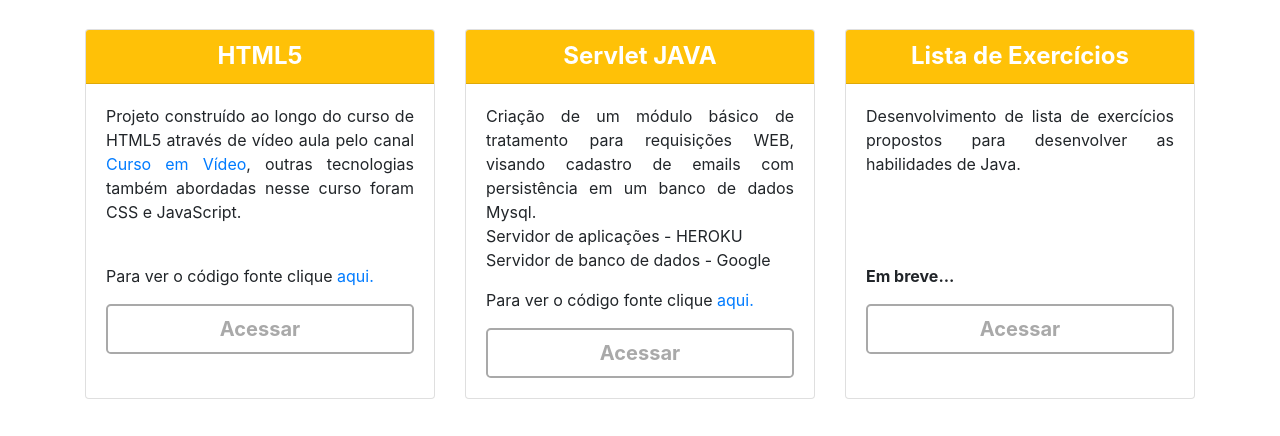
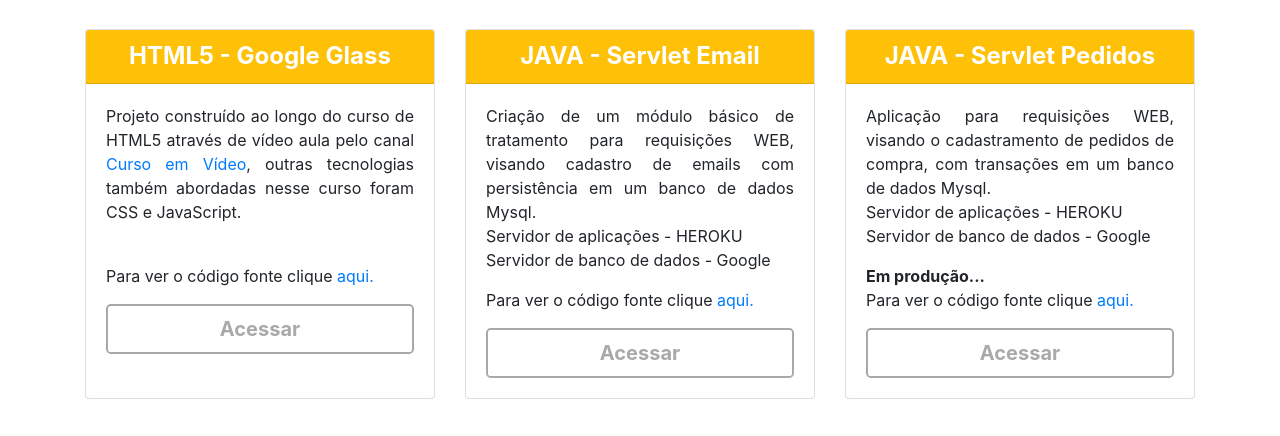
Before and after one commit to rlimax/rlimax.github.io, a plain HTML site: page index.html in a window 1280 px wide. Shown: the part 766-1202 px from the top of the page. Drawn offline with nearby package versions, Linux system fonts and the light colour scheme.

Commit message:
Atualização de descrição e 'linkagem' para projeto.

```diff
--- a/index.html
+++ b/index.html
@@ -77,7 +77,7 @@
         <div class="card-deck mb-3 ">
             <div class="card mb-4 box-shadow">
                 <div class="card-header bg-warning">
-                    <h4 class="my-0 font-weight-bold text-white text-center">HTML5</h4>
+                    <h4 class="my-0 font-weight-bold text-white text-center">HTML5 - Google Glass</h4>
                 </div>
                 <div class="card-body">
                     <p>Projeto construído ao longo do curso de HTML5 através de vídeo aula pelo
@@ -94,7 +94,7 @@
             </div>
             <div class="card mb-4 box-shadow">
                 <div class="card-header bg-warning">
-                    <h4 class="my-0 font-weight-bold text-white text-center">Servlet JAVA</h4>
+                    <h4 class="my-0 font-weight-bold text-white text-center">JAVA - Servlet Email</h4>
                 </div>
                 <div class="card-body">
                     <p>Criação de um módulo básico de tratamento para requisições WEB, visando cadastro de emails com persistência em
@@ -108,12 +108,13 @@
             </div>
             <div class="card mb-4 box-shadow">
                 <div class="card-header bg-warning">
-                    <h4 class="my-0 font-weight-bold text-white text-center">Lista de Exercícios</h4>
+                    <h4 class="my-0 font-weight-bold text-white text-center">JAVA - Servlet Pedidos</h4>
                 </div>
                 <div class="card-body">
-                    <p>Desenvolvimento de lista de exercícios propostos para desenvolver as habilidades de Java.</p>
-					<br /><br /><br />
-                    <p class="font-weight-bold">Em breve... <a target="_blank" href=""></a></p>
+                    <p>Aplicação para requisições WEB, visando o cadastramento de pedidos de compra, com transações em
+					um banco de dados Mysql.<br />Servidor de aplicações - HEROKU<br />Servidor de banco de dados - Google</p>
+                    <span class="font-weight-bold">Em produção...</span>
+                    <p>Para ver o código fonte clique <a target="_blank" href="https://github.com/rlimax/organics">aqui.</a></p>
                     <div disabled href="" target="_blank"
                         class="btn-lg btn-block text-center gray font-weight-bold" style="margin-bottom: 0pt;">Acessar</div>
                 </div>
```
